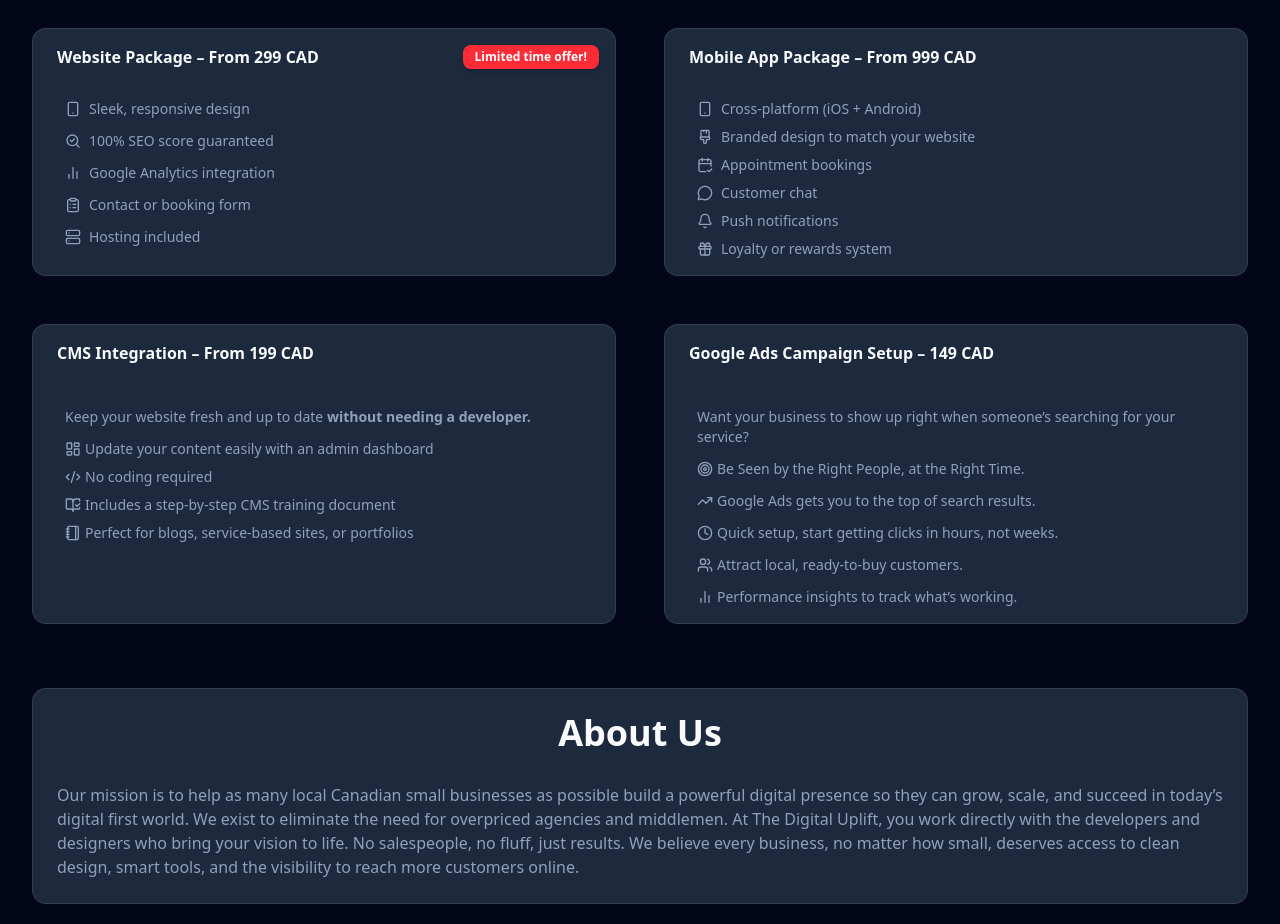
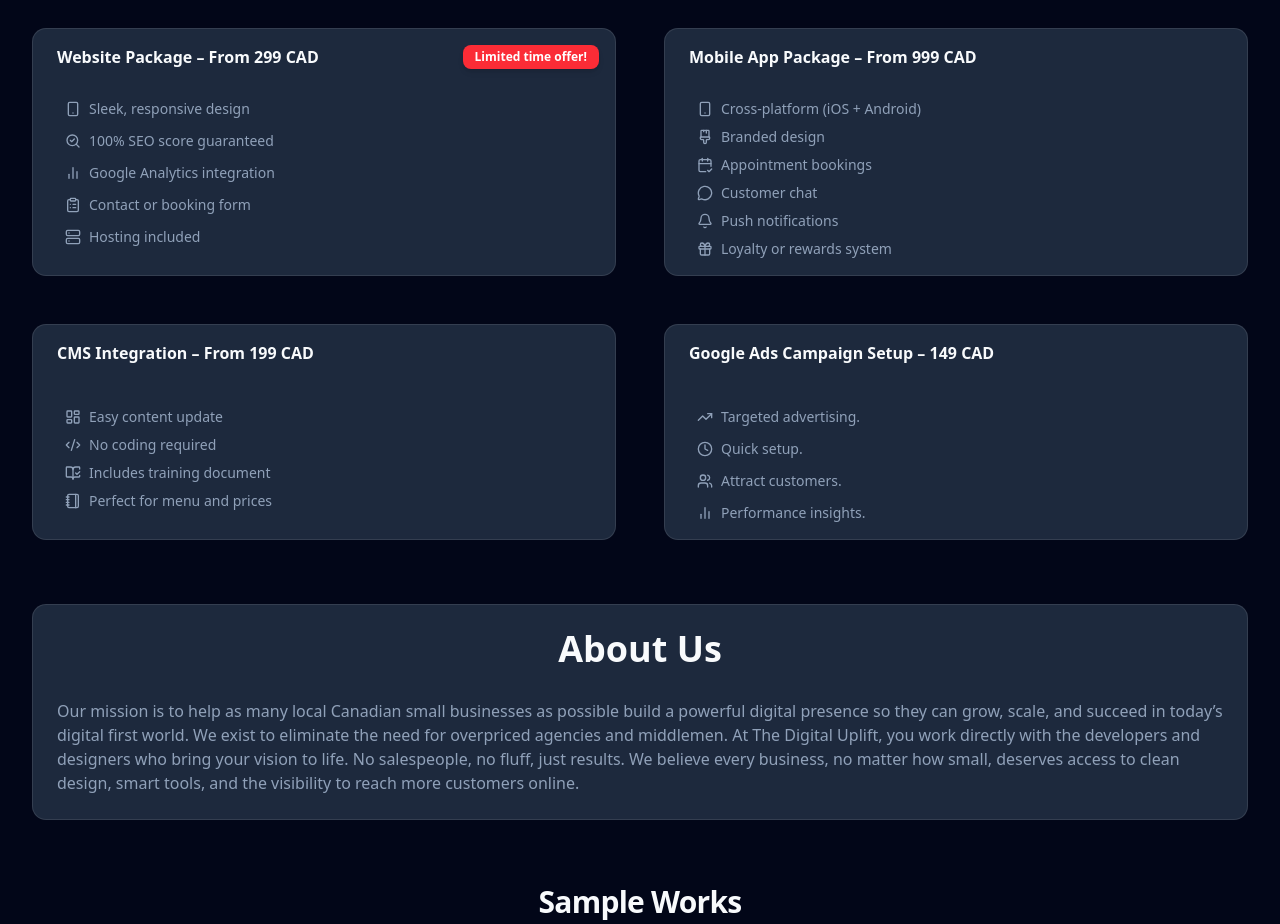
Before and after one commit to abhiram-shaji/the-digital-uplift, a Next.js app: page / in a window 1280 px wide. Shown: the part 920-1844 px from the top of the page. Built offline with nearby package versions, Linux system fonts and the light colour scheme.

Commit message:
fix : card layout

```diff
--- a/src/components/sections/packagecards/CmsIntegrationCard.tsx
+++ b/src/components/sections/packagecards/CmsIntegrationCard.tsx
@@ -21,26 +21,23 @@ export default function CmsIntegrationCard() {
         </CardTitle>
       </CardHeader>
       <CardContent className="space-y-3 text-muted-foreground text-sm pl-4">
-        <p>
-          Keep your website fresh and up to date{" "}
-          <strong>without needing a developer.</strong>
-        </p>
+
         <div className="space-y-2">
-          <div className="flex items-center gap-1">
+          <div className="flex items-center gap-2">
             <LayoutDashboard className="w-4 h-4" />
-            <span>Update your content easily with an admin dashboard</span>
+            <span>Easy content update</span>
           </div>
-          <div className="flex items-center gap-1">
+          <div className="flex items-center gap-2">
             <Code2 className="w-4 h-4" />
             <span>No coding required</span>
           </div>
-          <div className="flex items-center gap-1">
+          <div className="flex items-center gap-2">
             <BookOpenCheck className="w-4 h-4" />
-            <span>Includes a step-by-step CMS training document</span>
+            <span>Includes training document</span>
           </div>
-          <div className="flex items-center gap-1">
+          <div className="flex items-center gap-2">
             <Notebook className="w-4 h-4" />
-            <span>Perfect for blogs, service-based sites, or portfolios</span>
+            <span>Perfect for menu and prices</span>
           </div>
         </div>
       </CardContent>
--- a/src/components/sections/packagecards/GoogleAdsCard.tsx
+++ b/src/components/sections/packagecards/GoogleAdsCard.tsx
@@ -22,26 +22,21 @@ export default function GoogleAdsCard() {
         </CardTitle>
       </CardHeader>
       <CardContent className="space-y-3 text-muted-foreground text-sm pl-4">
-        <p>Want your business to show up right when someone’s searching for your service?</p>
-        <div className="flex items-center gap-1">
-          <Target className="w-4 h-4" />
-          <p className="m-0">Be Seen by the Right People, at the Right Time.</p>
+        <div className="flex items-center gap-2">
+          <TrendingUp className="w-4 h-4" />
+          <p className="m-0">Targeted advertising.</p>
         </div>
-        <div className="flex items-center gap-1">
-          <TrendingUp className="w-4 h-4" />
-          <p className="m-0">Google Ads gets you to the top of search results.</p>
+        <div className="flex items-center gap-2">
+          <Clock className="w-4 h-4" />
+          <p className="m-0">Quick setup.</p>
         </div>
-        <div className="flex items-center gap-1">
-          <Clock className="w-4 h-4" />
-          <p className="m-0">Quick setup, start getting clicks in hours, not weeks.</p>
+        <div className="flex items-center gap-2">
+          <Users className="w-4 h-4" />
+          <p className="m-0">Attract customers.</p>
         </div>
-        <div className="flex items-center gap-1">
-          <Users className="w-4 h-4" />
-          <p className="m-0">Attract local, ready-to-buy customers.</p>
-        </div>
-        <div className="flex items-center gap-1">
+        <div className="flex items-center gap-2">
           <BarChart2 className="w-4 h-4" />
-          <p className="m-0">Performance insights to track what’s working.</p>
+          <p className="m-0">Performance insights.</p>
         </div>
       </CardContent>
     </Card>
--- a/src/components/sections/packagecards/MobileAppPackageCard.tsx
+++ b/src/components/sections/packagecards/MobileAppPackageCard.tsx
@@ -28,7 +28,7 @@ export default function MobileAppPackageCard() {
           </div>
           <div className="flex items-center gap-2">
             <Paintbrush2 className="w-4 h-4" />
-            <span>Branded design to match your website</span>
+            <span>Branded design</span>
           </div>
           <div className="flex items-center gap-2">
             <CalendarCheck2 className="w-4 h-4" />
```
